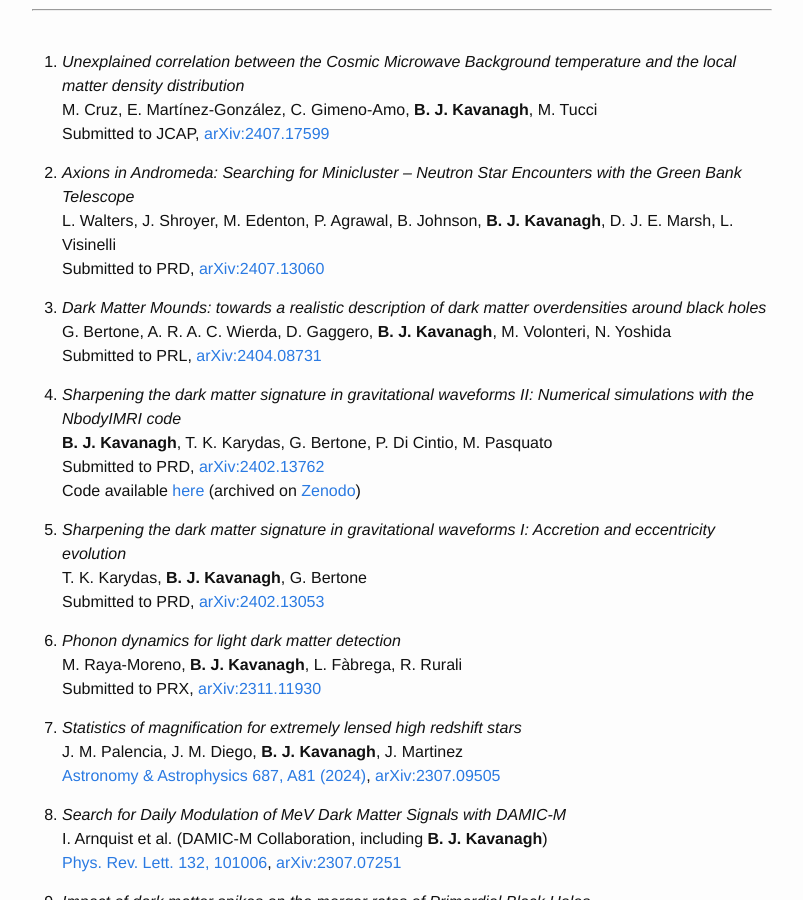
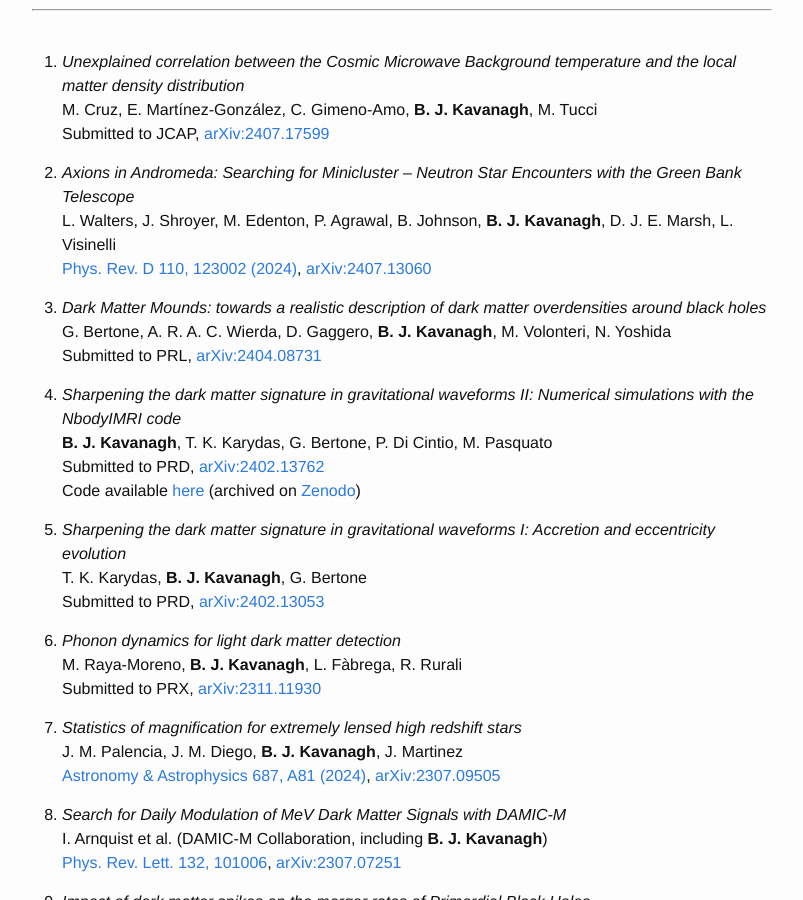
Before and after one commit to bradkav/bradkav.github.io, a Jekyll site: the page built from publications.md, in a window 1280 px wide and 900 px high, scrolled down 329 px. Shown: the whole window, without its empty margins (238-1041 px from the left). Built offline with Jekyll 4.4.1, drawn with Linux system fonts in a browser that asks for light colours.

Commit message:
Added Axions in Andromeda paper

```diff
--- a/publications.md
+++ b/publications.md
@@ -28,7 +28,7 @@ Submitted to JCAP, [arXiv:2407.17599](https://arxiv.org/abs/2407.17599)
 
 2. *Axions in Andromeda: Searching for Minicluster -- Neutron Star Encounters with the Green Bank Telescope*
 L. Walters, J. Shroyer, M. Edenton, P. Agrawal, B. Johnson, **B. J. Kavanagh**, D. J. E. Marsh, L. Visinelli
-Submitted to PRD, [arXiv:2407.13060](https://arxiv.org/abs/2407.13060)
+[Phys. Rev. D 110, 123002 (2024)](https://doi.org/10.1103/PhysRevD.110.123002), [arXiv:2407.13060](https://arxiv.org/abs/2407.13060)
 
 2. *Dark Matter Mounds: towards a realistic description of dark matter overdensities around black holes*
 G. Bertone, A. R. A. C. Wierda, D. Gaggero, **B. J. Kavanagh**, M. Volonteri, N. Yoshida
```
Also changed, not shown: 2 other files.
